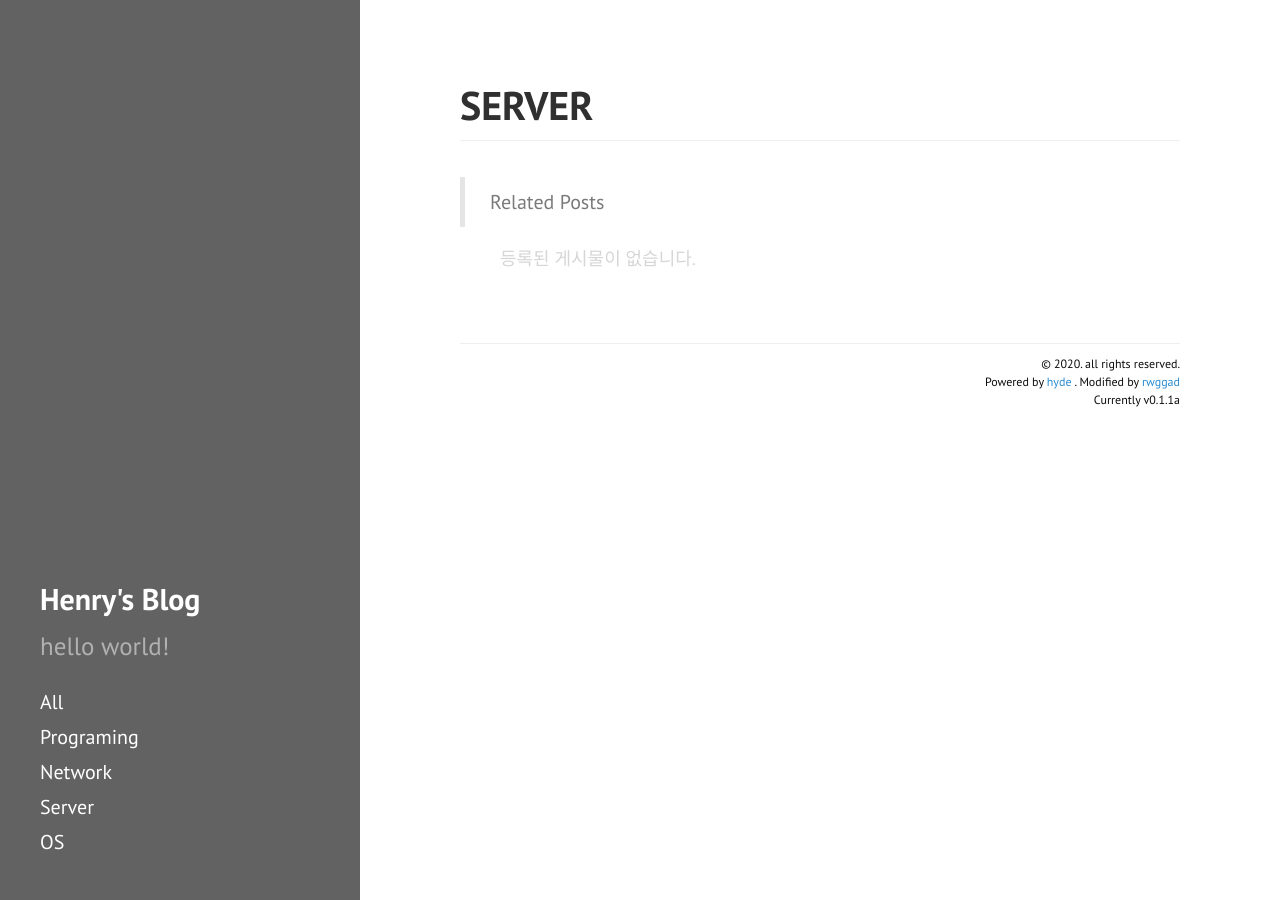
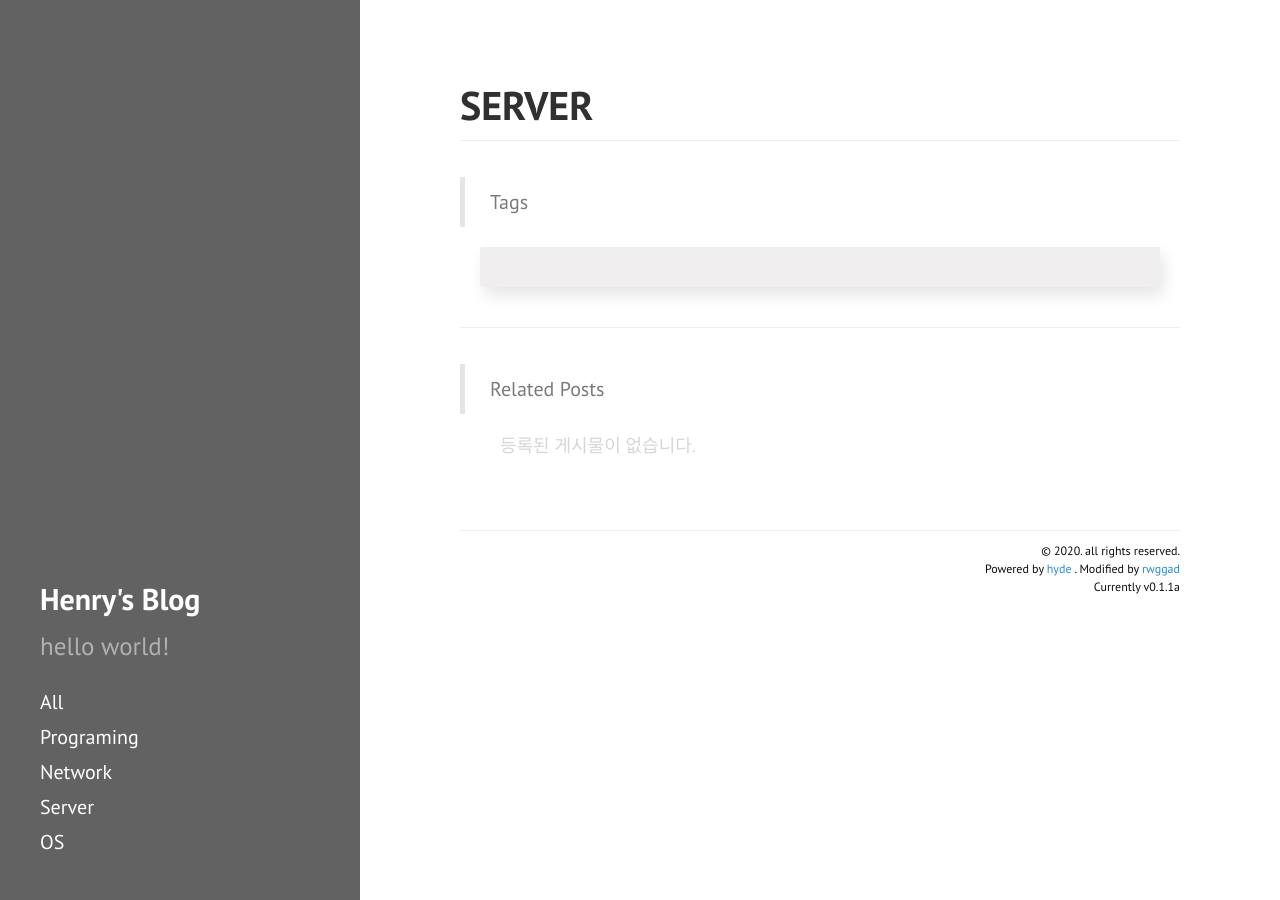
Before and after one commit to rwggad/henry_developer_page, a Jekyll site: the page built from category/server.html, in a window 1280 px wide. Built offline with Jekyll 4.4.1, drawn with Linux system fonts in a browser that asks for light colours.

Commit message:
Tags feature

```diff
--- a/_layouts/post-list.html
+++ b/_layouts/post-list.html
@@ -10,6 +10,14 @@ title: Home
     {% if page.description %}
     <h3 class="page-subtitle">- {{ page.description }}</h3>
     {% endif %}
+</div>
+
+<!-- Post Tags -->
+<div class="tags">
+    <blockquote>
+        <p>Tags</p>
+    </blockquote>
+    <div class="frame"></div>
 </div>
 
 <!-- Related Post -->
--- a/public/css/poole.css
+++ b/public/css/poole.css
@@ -393,6 +393,13 @@ tbody tr:nth-child(odd) th {
   color: inherit;
 }
 
+/* Tags */
+.tags {
+  padding-top: 1rem;
+  padding-bottom: 1rem;
+  border-top: 1px solid #eee;
+}
+
 /* Footer text */
 .footer-text {
   display: block;
```
Also changed, not shown: _layouts/post-tag.html (added, +10 -0 lines).
